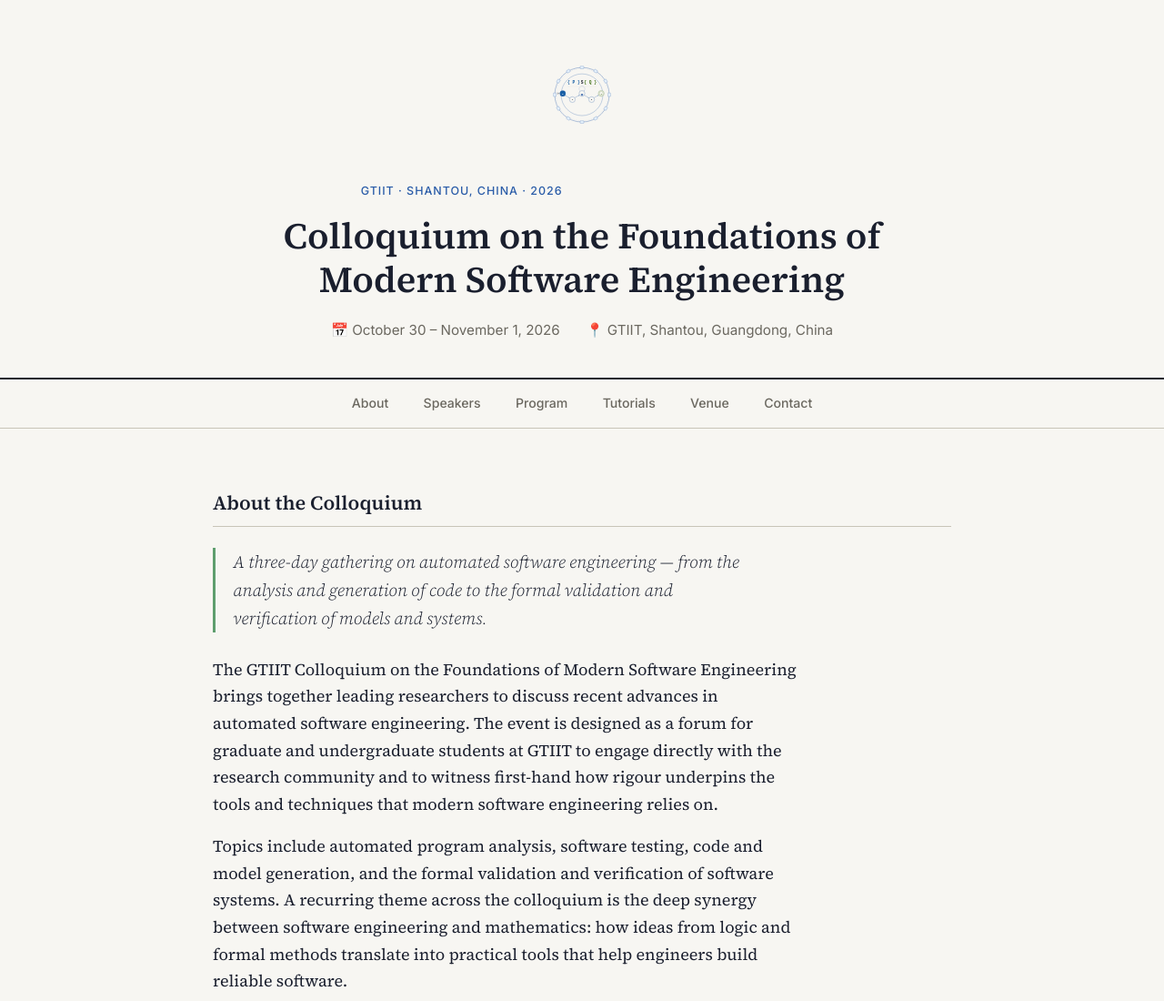
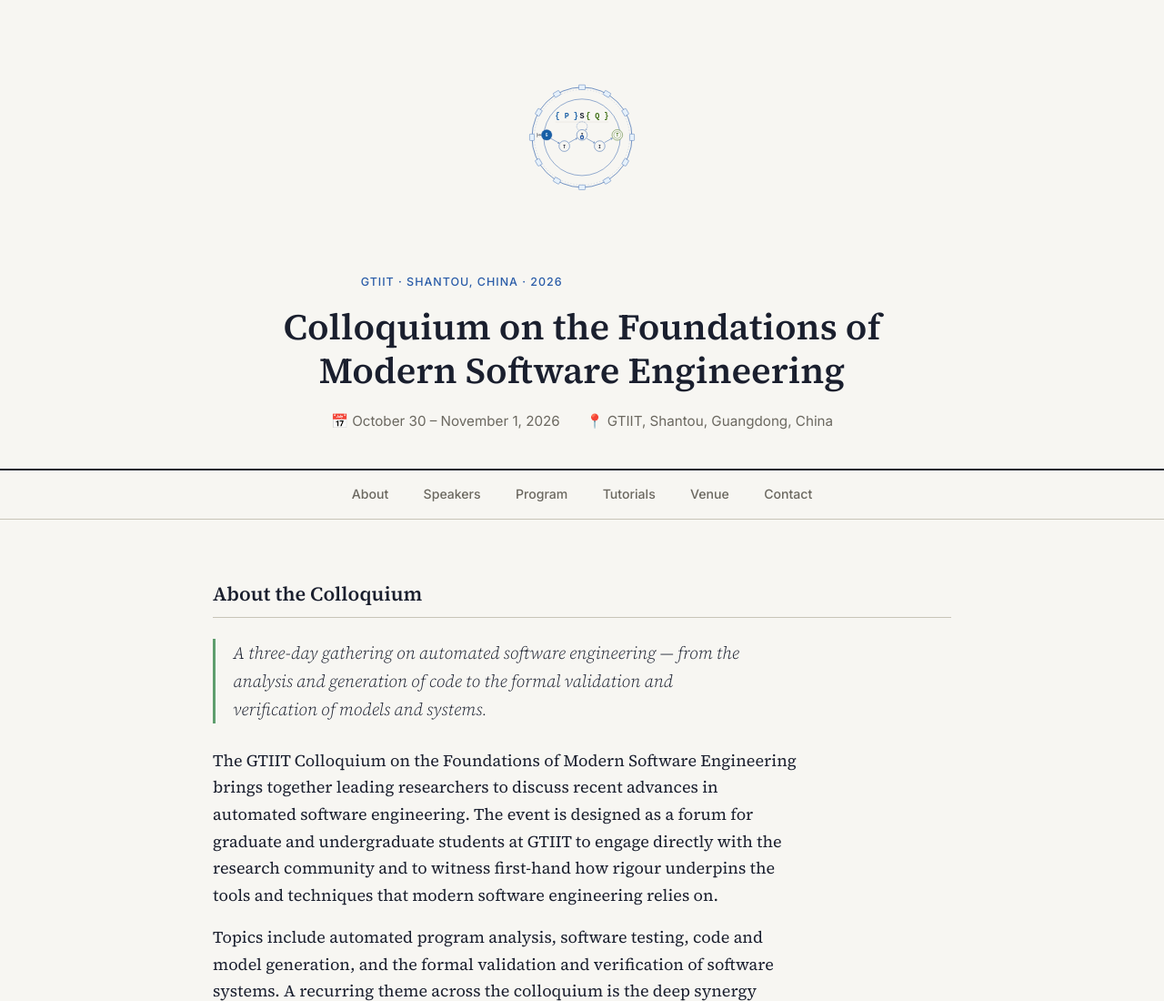
Before and after one commit to nmaguirre/gtiit-se-colloquium, a plain HTML site: page index.html in a window 1280 px wide. Shown: the top 1100 px of the page at 91% size. Drawn offline with Linux system fonts and the light colour scheme.

Commit message:
changed logo size

```diff
--- a/index.html
+++ b/index.html
@@ -37,8 +37,8 @@
     .logo-mark {
       display: block;
       margin: 0 auto 2rem;
-      width: 120px;
-      height: 120px;
+      width: 220px;
+      height: 220px;
     }
 
     /* ── Header ── */
```
